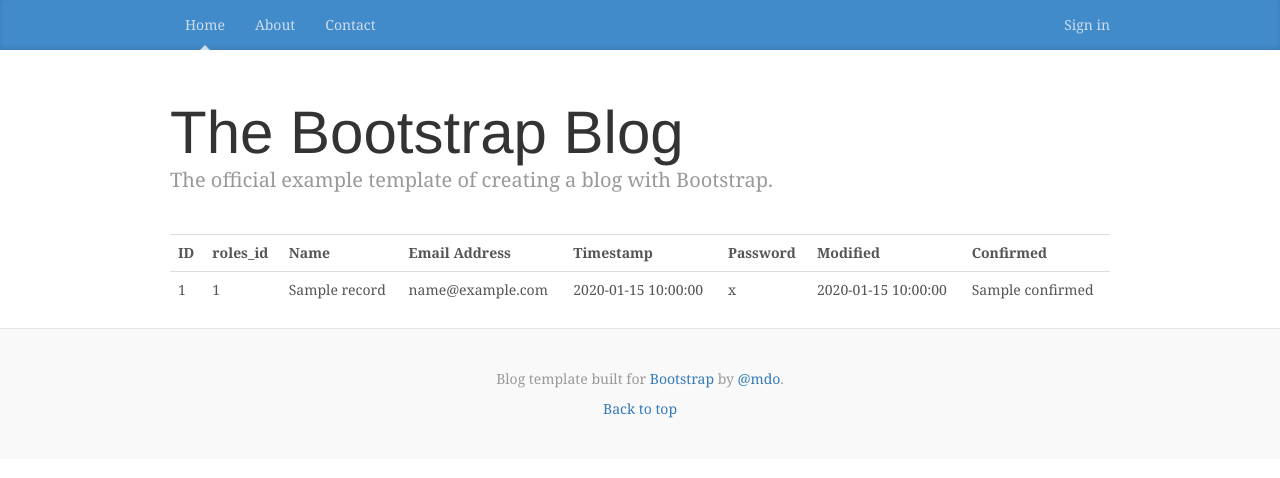
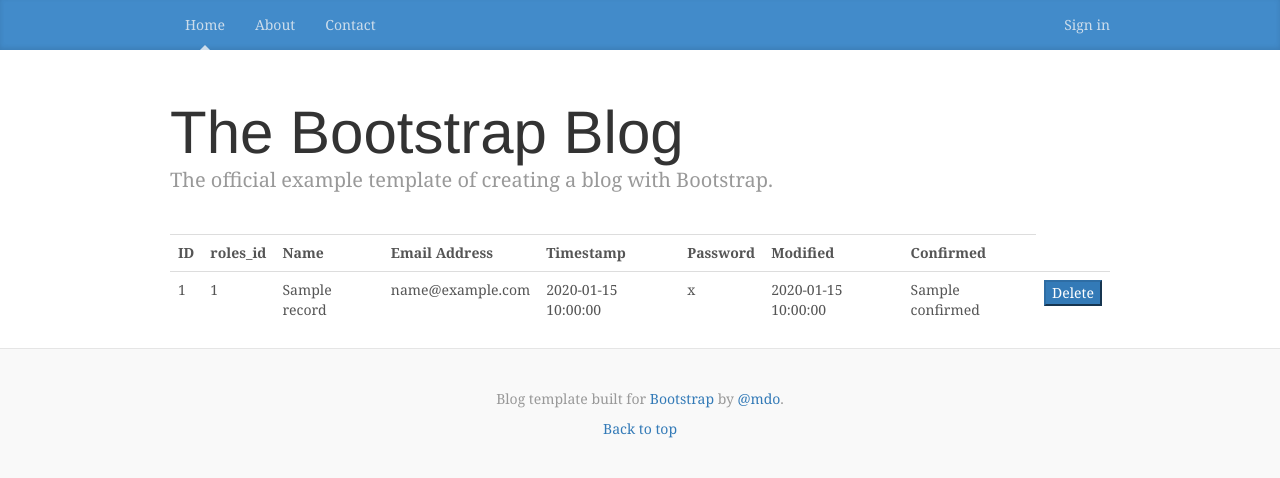
Before and after one commit to heidricklevi/blog, a Flask app: template blog/templates/admin.html in a window 1280 px wide. Shown: the top 478 px of the page. Run offline with Flask 2, Linux system fonts and the light colour scheme; the template is opened without the code that fills it: most values are stand-ins (such as "Sample title", 1, 10 or a date in 2020); some libraries are stand-ins or nearby versions.

Commit message:
Made changes to admin panel gave additional functionality for deleting users from db

```diff
--- a/blog/application.py
+++ b/blog/application.py
@@ -138,9 +138,11 @@ def create_user():
         return render_template("register.html", registrationform=form)
 
     hashed = bcrypt.hashpw(str(form.password.data).encode(), bcrypt.gensalt())
-    DB.create_user(ROLE_USER, form.name.data, form.email.data, datetime.datetime.now(), hashed,
+
+    ROLE = ROLE_ADMINISTRATOR if form.email.data in config.administrators else ROLE_USER
+    DB.create_user(ROLE, form.name.data, form.email.data, datetime.datetime.now(), hashed,
                        datetime.datetime.now(), False)
-    user = User(form.email.data, hashed, False, ROLE_USER)
+    user = User(form.email.data, hashed, False, ROLE)
 
     token = User.generate_confirmation_token(user, expiration=3600)
     send_email(config.mail_username, config.mail_password, config.to_address, "test", user=user, token=token)
@@ -155,6 +157,20 @@ def admin_panel():
     if user.role != ROLE_ADMINISTRATOR:
         abort(403)
     return render_template("admin.html", records=records)
+
+@application.route('/admin/delete/<id>', methods=['GET', 'POST'])
+@login_required
+def delete_user(id):
+    user = current_user._get_current_object()
+    print(user.id)
+    if user.role != ROLE_ADMINISTRATOR:  # Extra precautionary
+        abort(403)
+    if user.id == id:
+        abort(403)  # current logged in admin cannot delete themselves
+
+    DB.delete_user(id)
+    return redirect(url_for('admin_panel'))
+
 
 @application.route("/logout")
 @login_required
--- a/blog/templates/admin.html
+++ b/blog/templates/admin.html
@@ -3,7 +3,7 @@
 {% block content %}
 <div class="table" xmlns:width="http://www.w3.org/1999/xhtml">
 
-    <table class="table" style="width:100%">
+    <table class="table" id="admin_table" style="width:100%">
         <th>ID</th>
         <th>roles_id</th>
         <th>Name</th>
@@ -23,8 +23,16 @@
             <td>{{ record.password }}</td>
             <td>{{ record.modified_at }}</td>
             <td>{{ record.confirmed }}</td>
+            {% if current_user.id != record.id %} {# current logged in admin cannot delete themselves or other admins #}
+                    {% if record.roles_id != 3 %}
+
+            <td><form action="{{ url_for('delete_user', id=record.id) }}" method="post">
+                <input type="submit" class="btn-primary" value="Delete">
+                </form>
+            </td>
+                    {% endif %}
+            {% endif %}
         </tr>
-
     {% endfor %}
     </table>
   </div>
--- a/blog/user.py
+++ b/blog/user.py
@@ -19,6 +19,7 @@ class User:
         self.name = db.get_user_data(email)[0]['name']
         self.location = db.get_user_data(email)[0]['location']
         self.about_me = db.get_user_data(email)[0]['about_me']
+        self.id = db.get_user_data(email)[0]['id']
         self.email = email
         self.password = password
         self.role = role
```
Also changed, not shown: blog/dbhelper.py (+11 -8 lines).
